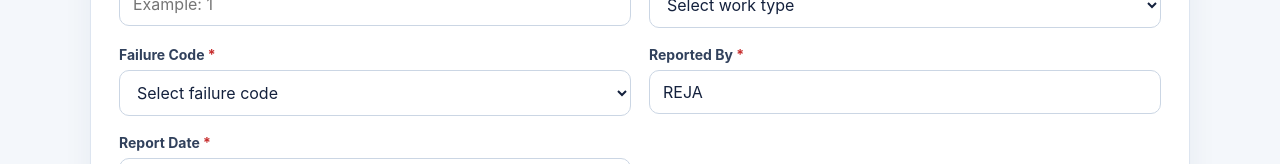
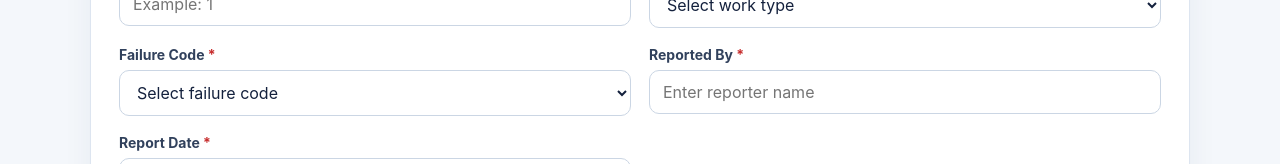
Before and after one commit to joyboy130221-source/assetviewer, a website: page work-order.html in a window 1280 px wide. Shown: the part 545-709 px from the top of the page. Drawn offline with Linux system fonts and the light colour scheme.

Commit message:
Make Reported By default value is empty

```diff
--- a/work-order.html
+++ b/work-order.html
@@ -69,7 +69,7 @@
           </div>
           <div class="form-field">
             <label for="reportedby">Reported By <span class="required">*</span></label>
-            <input id="reportedby" name="reportedby" value="REJA" maxlength="50" required>
+            <input id="reportedby" name="reportedby" placeholder="Enter reporter name" maxlength="50" required>
           </div>
           <div class="form-field">
             <label for="reportdate">Report Date <span class="required">*</span></label>
```
